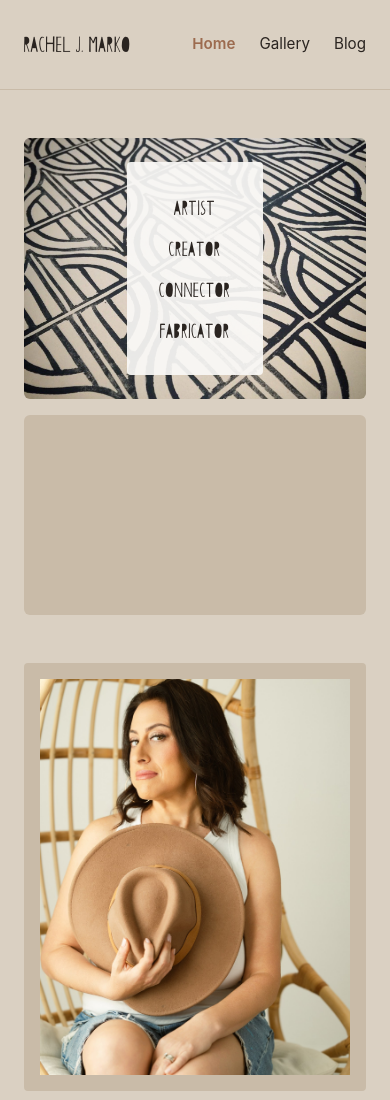
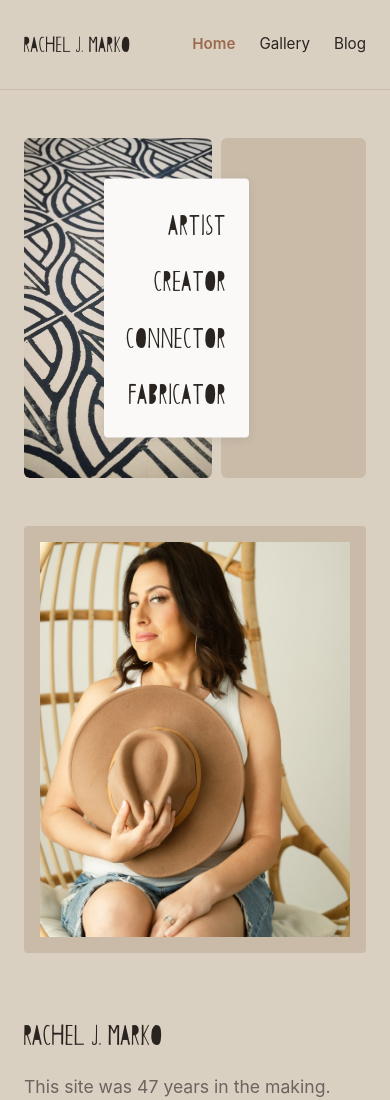
Before and after one commit to swellsnj/racheljmarko-com, a plain HTML site: page index.html in a window 390 px wide. Shown: the top 1100 px of the page. Drawn offline with Linux system fonts and the light colour scheme; no server answers; a web font is replaced by a local one.

Commit message:
Refactor hero section styles for improved layout
Updated styles for hero section, including adjustments to layout, padding, and font sizes for better responsiveness.

```diff
--- a/assets/css/style.css
+++ b/assets/css/style.css
@@ -124,26 +124,32 @@ h2 { font-size: 1.5rem; margin-top: 2.5rem; letter-spacing: 0.02em; }
   background-image: url('/assets/images/hero-pattern.jpg');
   background-size: cover;
   background-position: center;
-  display: flex;
-  align-items: center;
-  justify-content: flex-end;
-  padding: 1.5rem;
 }
 
+/* Positioned (not flexed) so it can be sized by its text content and deliberately overhang
+   the right edge of the pattern image onto the hero-tile image next to it, matching Rachel's
+   reference layout. */
 .hero-text {
-  background: rgba(250, 249, 247, 0.92);
+  position: absolute;
+  top: 50%;
+  right: -8%;
+  transform: translateY(-50%);
+  width: max-content;
+  max-width: 85%;
+  background: #faf9f7;
   border-radius: 4px;
-  padding: 2rem 2.5rem;
+  padding: 1.75rem 2.25rem;
   text-align: right;
-  max-width: 78%;
+  box-shadow: 0 2px 10px rgba(0, 0, 0, 0.08);
 }
 
 .hero-text p {
   font-family: var(--font-heading);
-  font-size: 1.7rem;
+  font-size: 2.1rem;
   letter-spacing: 0.03em;
   margin: 0.15rem 0;
   color: var(--color-text);
+  white-space: nowrap;
 }
 
 .hero-tile {
@@ -155,11 +161,9 @@ h2 { font-size: 1.5rem; margin-top: 2.5rem; letter-spacing: 0.02em; }
 .hero-tile img { width: 100%; height: 100%; object-fit: cover; }
 
 @media (max-width: 640px) {
-  .hero-visual { grid-template-columns: 1fr; }
-  .hero-tile { min-height: 200px; }
-  .hero-pattern { justify-content: center; }
-  .hero-text { text-align: center; max-width: 92%; padding: 1.5rem 2rem; }
-  .hero-text p { font-size: 1.5rem; }
+  .hero-visual { gap: 0.6rem; min-height: 340px; }
+  .hero-text { right: -20%; padding: 1rem 1.4rem; }
+  .hero-text p { font-size: 2.1rem; }
 }
 
 .bio-section {
```
